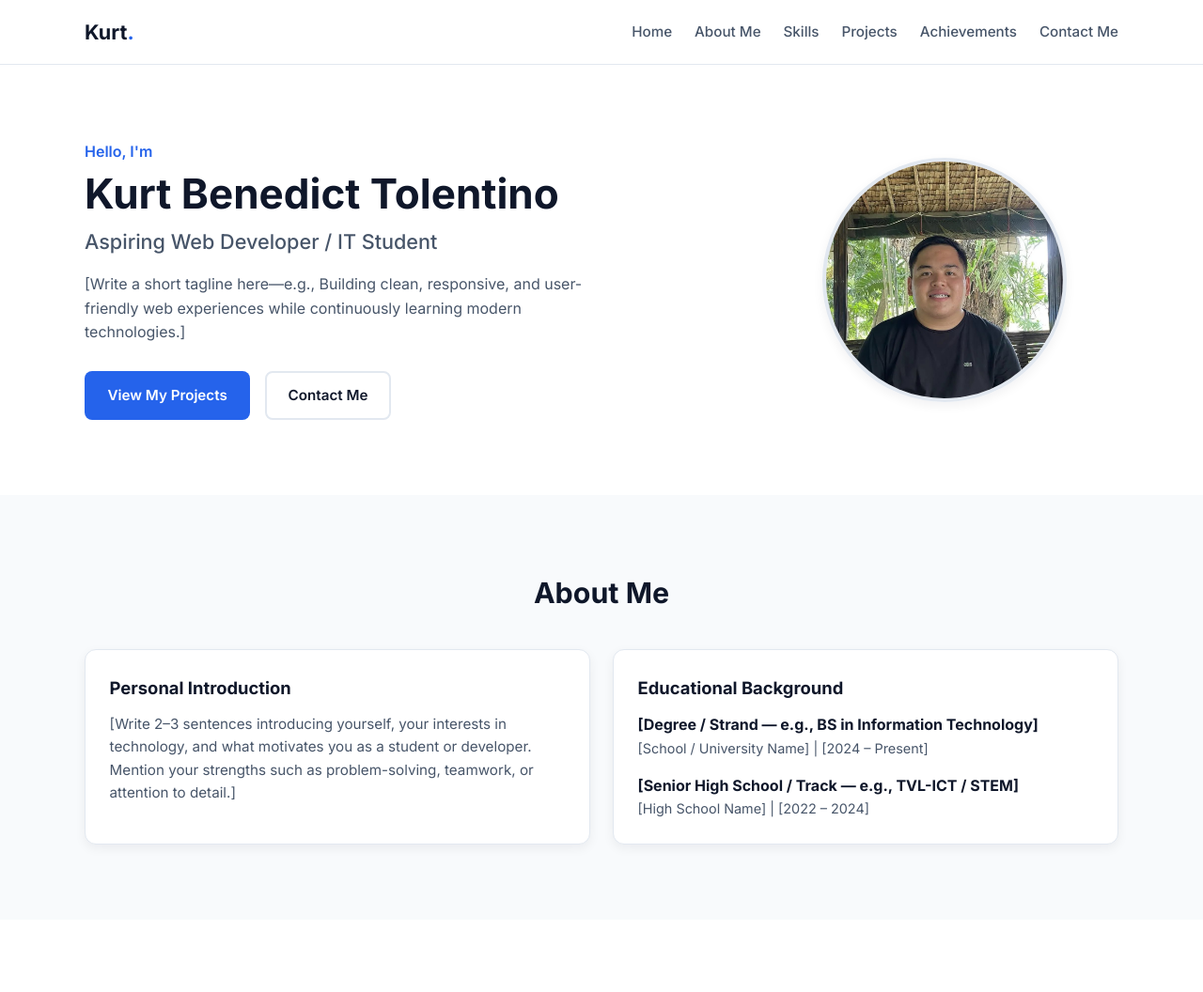
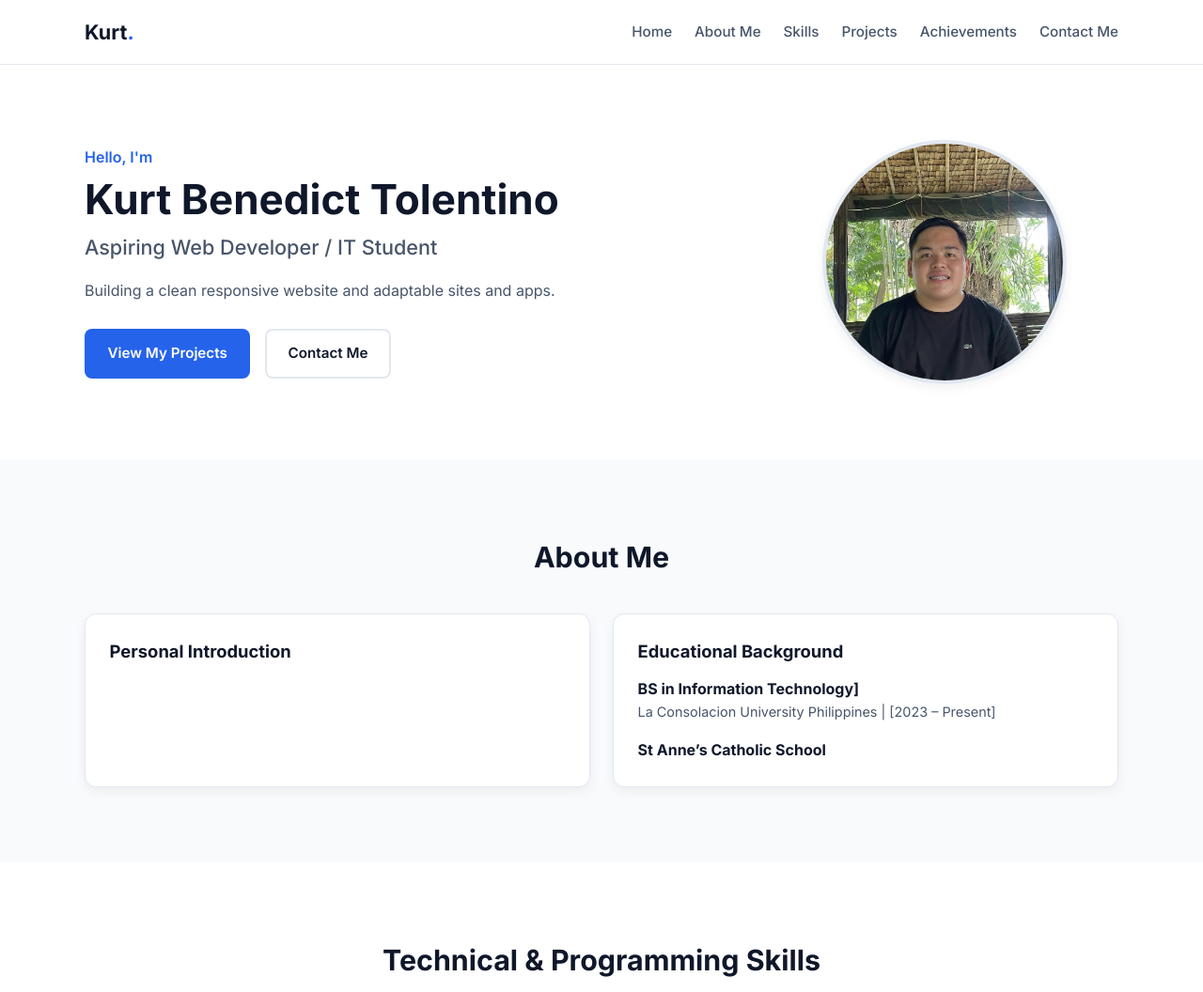
Before and after one commit to kurtbenedicttolentino-rgb/personal-portfolio, a plain HTML site: page index.html in a window 1280 px wide. Shown: the top 1056 px of the page at 94% size. Drawn offline with Linux system fonts and the light colour scheme.

Commit message:
Update index.html

```diff
--- a/index.html
+++ b/index.html
@@ -37,7 +37,7 @@
           <h1>Kurt Benedict Tolentino</h1>
           <h2>Aspiring Web Developer / IT Student</h2>
           <p class="tagline">
-            [Write a short tagline here—e.g., Building clean, responsive, and user-friendly web experiences while continuously learning modern technologies.]
+            Building a clean responsive website and adaptable sites and apps.
           </p>
           <div class="hero-buttons">
             <a href="#projects" class="btn btn-primary">View My Projects</a>
@@ -61,19 +61,18 @@
           <div class="card">
             <h3>Personal Introduction</h3>
             <p>
-              [Write 2–3 sentences introducing yourself, your interests in technology, and what motivates you as a student or developer. Mention your strengths such as problem-solving, teamwork, or attention to detail.]
+
             </p>
           </div>
           <div class="card">
             <h3>Educational Background</h3>
             <ul class="timeline-list">
               <li>
-                <strong>[Degree / Strand — e.g., BS in Information Technology]</strong>
-                <span>[School / University Name] | [2024 – Present]</span>
+                <strong>BS in Information Technology]</strong>
+                <span>La Consolacion University Philippines | [2023 – Present]</span>
               </li>
               <li>
-                <strong>[Senior High School / Track — e.g., TVL-ICT / STEM]</strong>
-                <span>[High School Name] | [2022 – 2024]</span>
+                <strong>St Anne’s Catholic School</strong>
               </li>
             </ul>
           </div>
```
